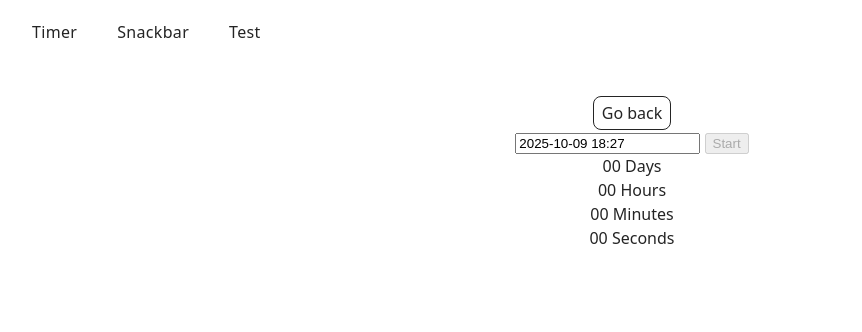
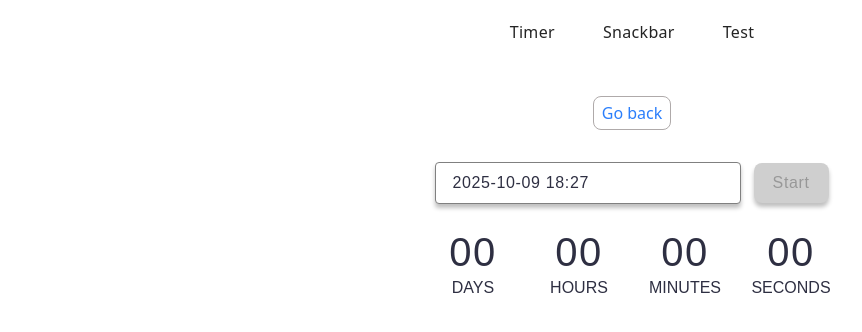
Before and after one commit to Ihor-Kotliarevskyi/goit-js-hw-10, a website built with Vite: page src/1-timer.html in a window 1280 px wide. Shown: the whole page, without its empty margins (8-870 px from the left). Built offline with nearby package versions, Linux system fonts and the light colour scheme.

Commit message:
added styles to timer

```diff
--- a/src/1-timer.html
+++ b/src/1-timer.html
@@ -2,6 +2,7 @@
 <html lang="en">
   <head>
     <meta charset="UTF-8" />
+    <link rel="icon" type="image/svg+xml" href="/favicon.svg" />
     <meta http-equiv="X-UA-Compatible" content="IE=edge" />
     <meta name="viewport" content="width=device-width, initial-scale=1.0" />
     <title>1-timer</title>
@@ -19,8 +20,8 @@
         <load src="./partials/back-link.html" />
       </div>
 
-      <input type="text" id="datetime-picker" />
-      <button type="button" data-start>Start</button>
+      <input class="date-time" type="text" id="datetime-picker" />
+      <button class="start-stop-button" type="button" data-start>Start</button>
 
       <div class="timer">
         <div class="field">
--- /dev/null
+++ b/src/css/1-timer.css
@@ -0,0 +1,76 @@
+.date-time {
+  font: 400 16px / 1.5 'Montserrat', sans-serif;
+  letter-spacing: 0.04em;
+  text-align: left;
+  color: #2e2f42;
+  border-radius: 4px;
+  width: 272px;
+  max-height: 40px;
+  border: 1px solid #808080;
+  box-shadow: 0 4px 4px 0 rgba(0, 0, 0, 0.25);
+  background: #fff;
+  padding: 8px 16px;
+  margin-right: 8px;
+  margin-bottom: 24px;
+  outline: none;
+}
+
+.date-time:focus {
+  outline: 1px solid #4e75ff;
+}
+
+.date-time:disabled {
+  background: #f5f5f5;
+}
+
+.start-stop-button {
+  font: 500 16px / 1.5 'Montserrat', sans-serif;
+  letter-spacing: 0.04em;
+  text-align: center;
+  color: #fff;
+  border: none;
+  border-radius: 8px;
+  padding: 8px 16px;
+  width: 75px;
+  height: 40px;
+  background: #4e75ff;
+  padding: 8px 16px;
+  margin: 0;
+  box-shadow: 0 4px 4px 0 rgba(0, 0, 0, 0.25);
+}
+
+.start-stop-button:hover {
+}
+.start-stop-button:disabled {
+  background: #cfcfcf;
+  color: #989898;
+  box-shadow: 0 4px 4px 0 rgba(0, 0, 0, 0.25);
+}
+.start-stop-button {
+}
+
+.timer {
+  display: flex;
+  flex-direction: row;
+  gap: 24px;
+  justify-content: center;
+  align-items: center;
+  margin: 0 auto;
+  padding: 0;
+}
+.field {
+  display: flex;
+  flex-direction: column;
+  align-items: center;
+  width: 82px;
+  height: 72px;
+}
+.value {
+  font: 400 40px / 1.2 'Montserrat', sans-serif;
+  letter-spacing: 0.04em;
+  color: #2e2f42;
+}
+.label {
+  font: 400 16px / 1.5 'Montserrat', sans-serif;
+  color: #2e2f42;
+}
--- /dev/null
+++ b/src/css/2-snackbar.css
@@ -0,0 +1,10 @@
+.form {
+}
+.label-delay {
+}
+.label-fulfilled {
+}
+.label-rejected {
+}
+.form-button {
+}
--- a/src/css/back-link.css
+++ b/src/css/back-link.css
@@ -1,12 +1,30 @@
-.back-link {
+.back-link,
+.link {
+  box-sizing: border-box;
   position: relative;
   display: inline-block;
   padding: 4px 8px;
   margin-top: 32px;
-  border: 1px solid;
+  margin-bottom: 32px;
+  border: 1px solid #afaaaa;
   border-radius: 8px;
+  font-weight: 500;
+  color: #2a7efb;
 }
-.back-link::before {
+
+.back-link:hover {
+  background-color: #afaaaa;
+  color: #f1f1f1;
+  border: none;
+}
+.link:hover {
+  background-color: #2a7efba1;
+  color: #565252;
+  border: none;
+}
+
+.back-link::before,
+.link::before {
   content: '';
   position: absolute;
   top: 50%;
@@ -23,7 +41,8 @@
   animation: slide 500ms linear infinite alternate-reverse both;
   animation-play-state: paused;
 }
-.back-link:hover::before {
+.back-link:hover::before,
+.link:hover::before {
   opacity: 1;
   animation-play-state: running;
 }
--- a/src/css/header.css
+++ b/src/css/header.css
@@ -1,9 +1,10 @@
 .header {
   padding: 20px 0;
 }
-.nav {
+.nav ul {
   display: flex;
-  justify-content: space-between;
+  justify-content: center;
+  gap: 48px;
 }
 .nav-logo {
   display: inline-flex;
@@ -25,20 +26,5 @@
 }
 .nav-link:hover,
 .nav-link:focus {
-  color: #747bff;
+  color: #2a7efb;
 }
-.nav-link::after {
-  content: '';
-  position: absolute;
-  bottom: 0;
-  left: 50%;
-  transform: translateX(-50%) translateY(100%);
-  width: 110%;
-  height: 4px;
-  border-radius: 4px;
-  transform-origin: center;
-  animation: stretch 400ms cubic-bezier(0.68, -0.55, 0.27, 1.55) 200ms both;
-}
-.nav-link.active::after {
-  background: #747bff;
-}
--- a/src/css/styles.css
+++ b/src/css/styles.css
@@ -13,4 +13,6 @@
 /* Sections style */
 @import url('./header.css');
 @import url('./back-link.css');
+@import url('./1-timer.css');
+@import url('./2-snackbar.css');
 @import url('./footer.css');
--- a/src/js/1-timer.js
+++ b/src/js/1-timer.js
@@ -36,6 +36,9 @@ const howDays = document.querySelector('span[data-days]');
 const howHours = document.querySelector('span[data-hours]');
 const howMinutes = document.querySelector('span[data-minutes]');
 const howSeconds = document.querySelector('span[data-seconds]');
+const label = document.querySelectorAll('.label');
+
+label.forEach(item => (item.textContent = item.textContent.toUpperCase()));
 
 date.addEventListener('input', chooseDate);
 btn.addEventListener('click', runAndStopTimer);
@@ -71,10 +74,22 @@ function runAndStopTimer() {
         btn.dataset.start = '';
         clearInterval(intervalId);
       } else {
-        howSeconds.textContent = convertMs(deltaTime).seconds;
-        howMinutes.textContent = convertMs(deltaTime).minutes;
-        howHours.textContent = convertMs(deltaTime).hours;
-        howDays.textContent = convertMs(deltaTime).days;
+        howSeconds.textContent = String(convertMs(deltaTime).seconds).padStart(
+          2,
+          '0'
+        );
+        howMinutes.textContent = String(convertMs(deltaTime).minutes).padStart(
+          2,
+          '0'
+        );
+        howHours.textContent = String(convertMs(deltaTime).hours).padStart(
+          2,
+          '0'
+        );
+        howDays.textContent = String(convertMs(deltaTime).days).padStart(
+          2,
+          '0'
+        );
       }
     }, 1000);
 
```
Also changed, not shown: src/2-snackbar.html (+5 -4 lines), src/js/test.js (deleted, +0 -20 lines), src/test.html (deleted, +0 -22 lines).
